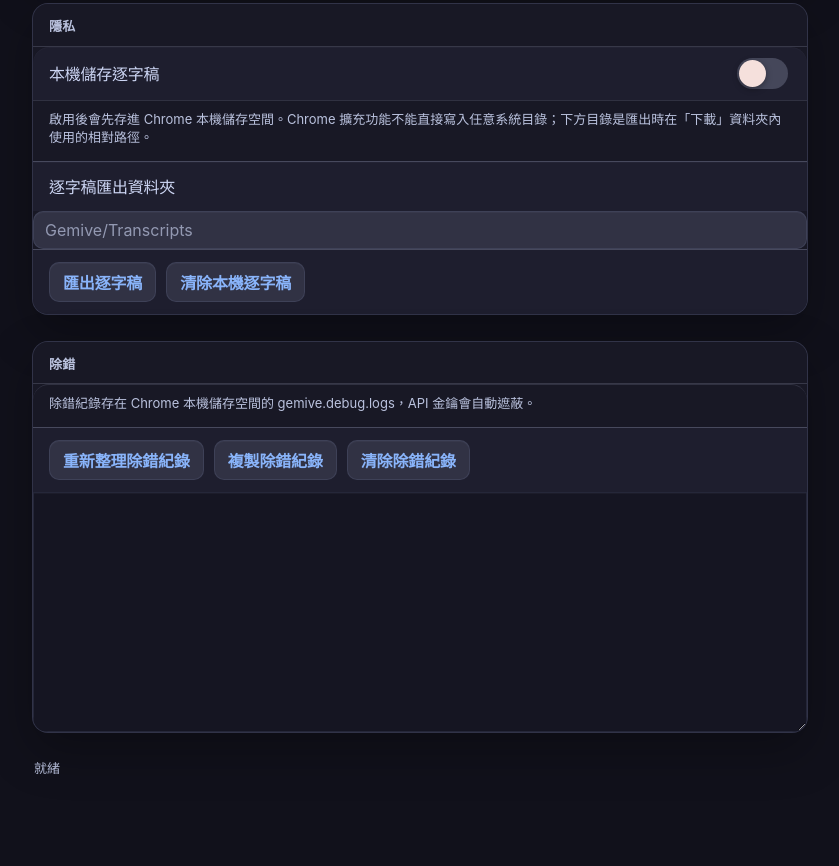
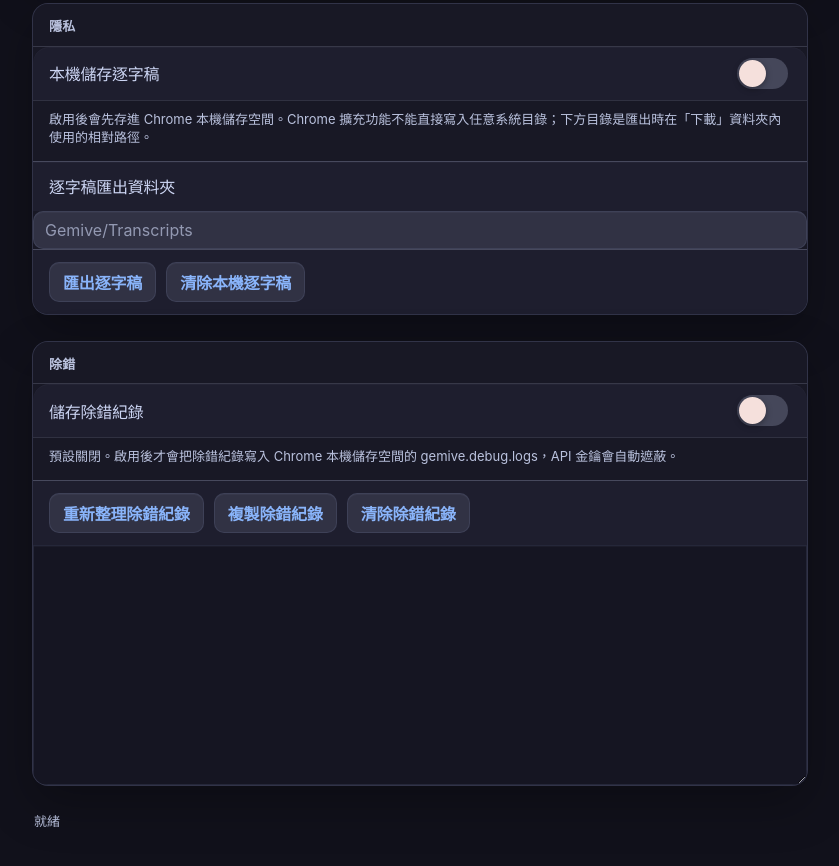
Before and after one commit to letr1n1ty/Gemive, a website with bundled scripts: page options/options.html in a window 1280 px wide. Shown: the part 2106-2972 px from the top of the page, without its empty margins (220-1059 px from the left). Built offline with nearby package versions, Linux system fonts and the light colour scheme; no server answers.

Commit message:
Add debug logging toggle to options

```diff
--- a/options/options.html
+++ b/options/options.html
@@ -136,7 +136,8 @@
 
       <section>
         <h2 data-i18n="sectionDebug">除錯</h2>
-        <p class="hint" data-i18n="debugHint">除錯紀錄存在 Chrome 本機儲存空間的 gemive.debug.logs，API 金鑰會自動遮蔽。</p>
+        <label class="check"><input id="debugLogging" type="checkbox" /> <span>儲存除錯紀錄</span></label>
+        <p class="hint">預設關閉。啟用後才會把除錯紀錄寫入 Chrome 本機儲存空間的 gemive.debug.logs，API 金鑰會自動遮蔽。</p>
         <div class="actions-inline">
           <button id="refreshDebugLogs" data-i18n="refreshDebugLogs">重新整理除錯紀錄</button>
           <button id="copyDebugLogs" data-i18n="copyDebugLogs">複製除錯紀錄</button>
```
